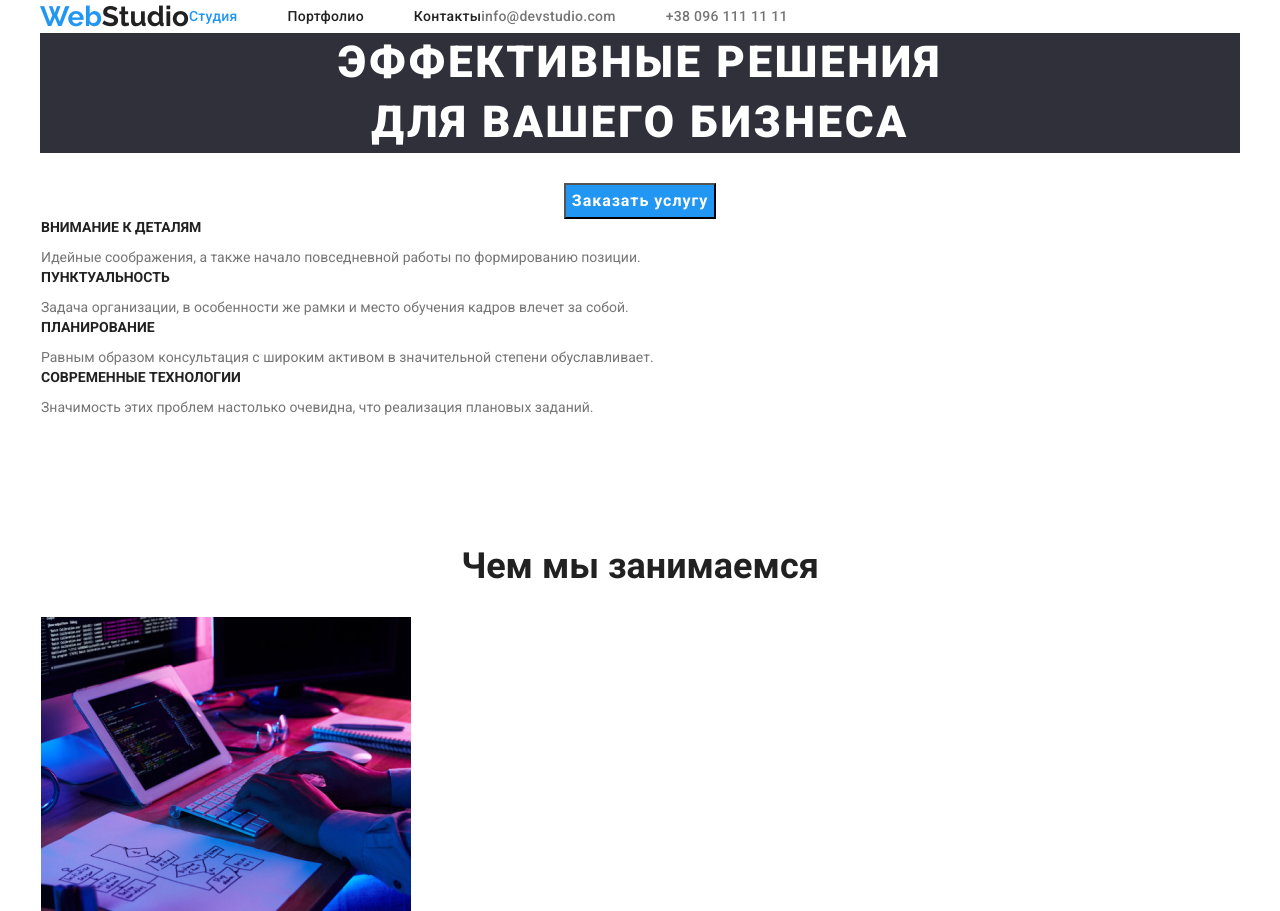
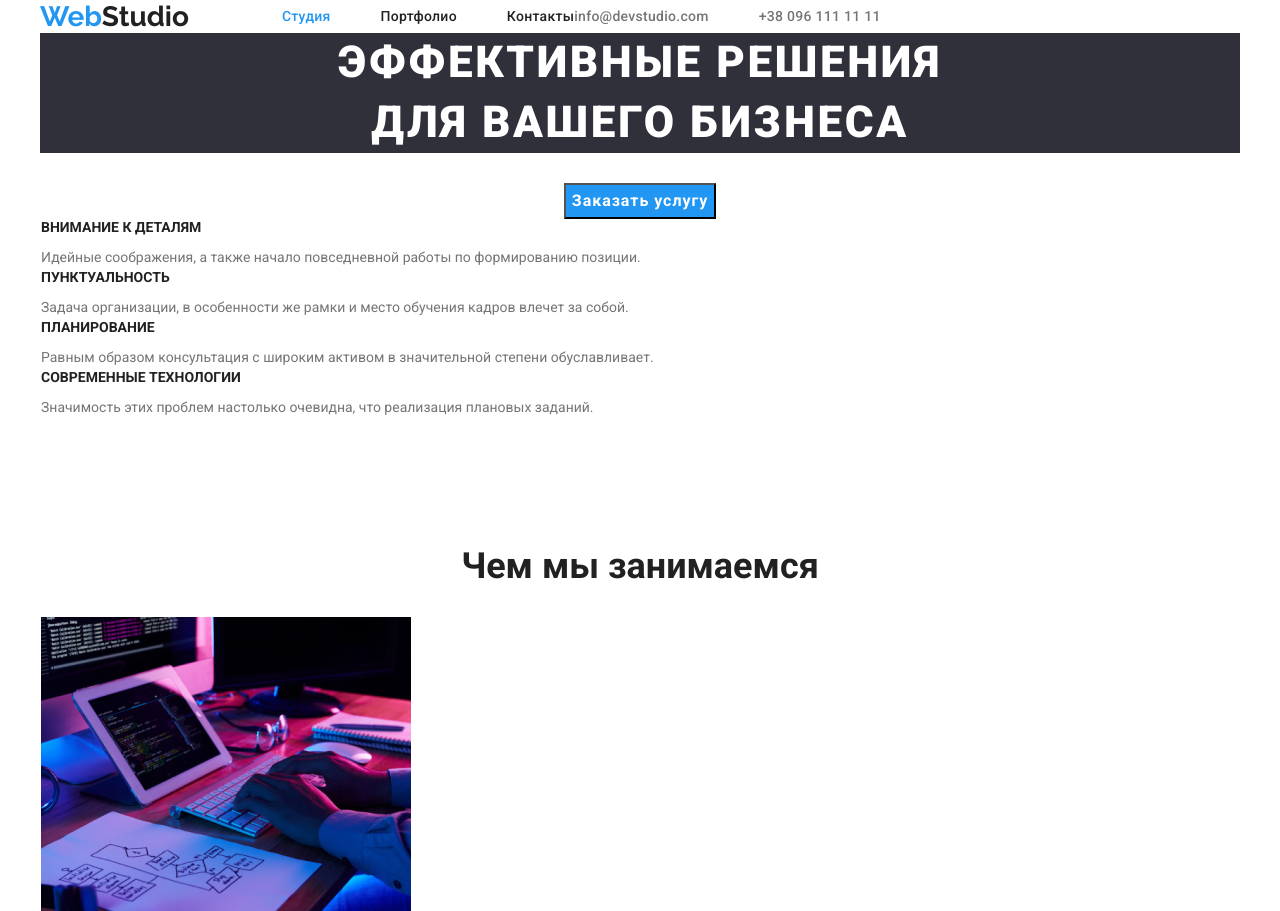
Before and after one commit to Mariya78Gutsul/goit-markup-hw-03, a plain HTML site: page index.html in a window 1280 px wide. Shown: the top 911 px of the page. Drawn offline with nearby package versions, Linux system fonts and the light colour scheme.

Commit message:
шапка в один ряд

```diff
--- a/css/styles.css
+++ b/css/styles.css
@@ -30,6 +30,7 @@
 
 .main-nav {
   display: flex;
+  margin-right: px;
   align-items: center;
 }
 a {
@@ -44,7 +45,7 @@ ul {
 .logo {
   display: inline-block;
   margin-left: 0px;
-  margin-right: 0px;
+  margin-right: 93px;
   color: var(--accent-text-color);
   font-family: Raleway, sans-seri;
   font-size: 28px;
--- a/index.html
+++ b/index.html
@@ -14,14 +14,14 @@
    <!-- Шапка сайта -->
    <header>
    <div class="container main-nav">
-
+<nav class="main-nav">
       <a class="logo" href="WebStudio">Web<span class="accent">Studio</span></a>
       <ul class="cite-nav">
             <li class="item"><a href="./index.html"class="active">Студия</a></li>
             <li class="item"><a href="./portfolio.html"class="link">Портфолио</a></li>
             <li class="item"><a href="" class="link">Контакты</a></li>
          </ul>
-
+</nav>
      <ul class="auth-nav">
             <li class="auch-nav-writing item"><a href="mailto:info@example.com">info@devstudio.com</a></Li>
             <li class="auch-nav-writing item"><a href="tel:+380991111111">+38 096 111 11 11</a></Li>
```
